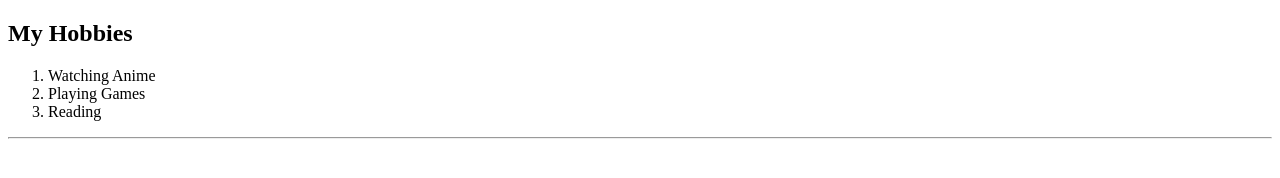
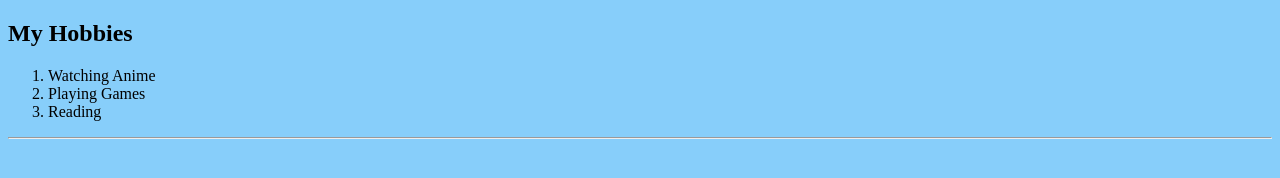
Before and after one commit to Sunil-Kumar-KV/Resume-portfolio, a plain HTML site: page hobbies.html in a window 1280 px wide. Drawn offline with Linux system fonts and the light colour scheme.

Commit message:
Update hobbies.html

```diff
--- a/hobbies.html
+++ b/hobbies.html
@@ -5,6 +5,11 @@
     <meta http-equiv="X-UA-Compatible" content="IE=edge">
     <meta name="viewport" content="width=device-width, initial-scale=1.0">
     <title>My Hobbies</title>
+    <style>
+        body{
+            background-color: #87cefa;
+        }
+    </style>
 </head>
 <body>
   <h2>My Hobbies</h2>
```
